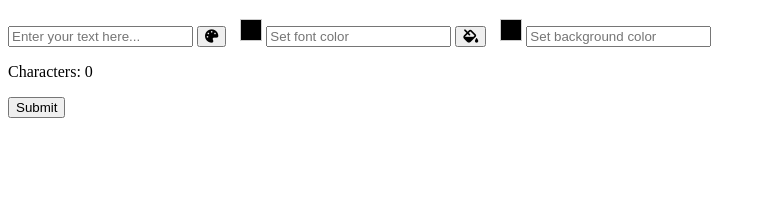
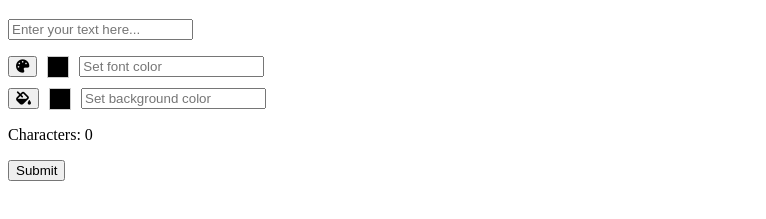
Before and after one commit to Daymannovaes/carrousel-builder, a website built with Vite: page index.html in a window 1280 px wide. Shown: the part 61-280 px from the top of the page, without its empty margins (0-766 px from the left). Built offline with nearby package versions, Linux system fonts and the light colour scheme; what vanilla-picker would draw is missing.

Commit message:
Align color preview squares with input fields using flexbox

```diff
--- a/index.html
+++ b/index.html
@@ -1,5 +1,6 @@
 <!DOCTYPE html>
 <html lang="en">
+
 <head>
     <meta charset="UTF-8">
     <meta name="viewport" content="width=device-width, initial-scale=1.0">
@@ -8,15 +9,23 @@
     <link rel="stylesheet" href="https://cdnjs.cloudflare.com/ajax/libs/font-awesome/6.0.0-beta3/css/all.min.css">
 
 </head>
+
 <body>
     <h1>Carousel Builder</h1>
     <input type="text" id="textInput" placeholder="Enter your text here...">
+    <p>
+    <div class="color-picker-container">
         <button id="fontColorButton"><i class="fas fa-palette"></i></button>
         <div id="fontColorPreview" class="color-preview"></div>
         <input type="text" id="fontColor" placeholder="Set font color">
+    </div>
+
+    <div class="color-picker-container">
         <button id="backgroundColorButton"><i class="fas fa-fill-drip"></i></button>
         <div id="backgroundColorPreview" class="color-preview"></div>
         <input type="text" id="backgroundColor" placeholder="Set background color">
+    </div>
+
     <p id="charCounter">Characters: 0</p>
     <button id="submitButton">Submit</button>
     <div id="displayText">
@@ -26,4 +35,5 @@
     <script src="vanilla-picker.csp.min.js"></script>
     <script type="module" src="/src/index.js"></script>
 </body>
+
 </html>
--- a/src/style.css
+++ b/src/style.css
@@ -29,13 +29,17 @@
     transform: scale(1.05);
 }
 
+.color-picker-container {
+    display: flex;
+    align-items: center;
+    margin-bottom: 10px;
+}
+
 .color-preview {
     width: 20px;
     height: 20px;
-    display: inline-block;
-    align-items: center;
+    margin-left: 10px;
+    margin-right: 10px;
     border: 1px solid #ccc;
-    display: auto;
-    margin-left: 10px;
-    background-color: #000
+    background-color: #000;
 }
```
Lines whose indentation alone changed are shown as unchanged.
